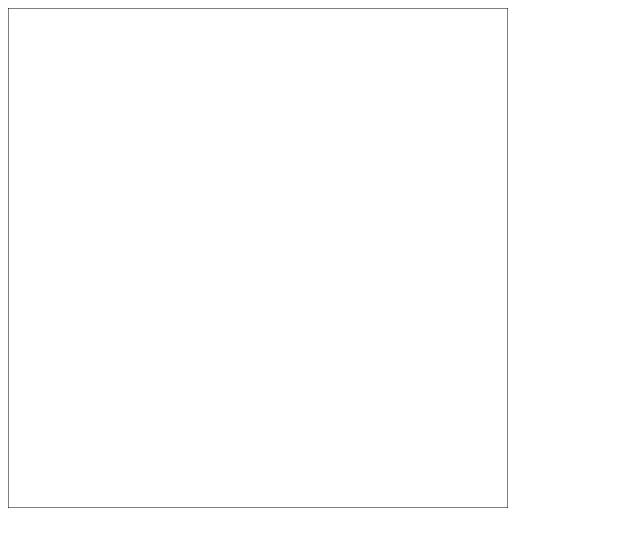
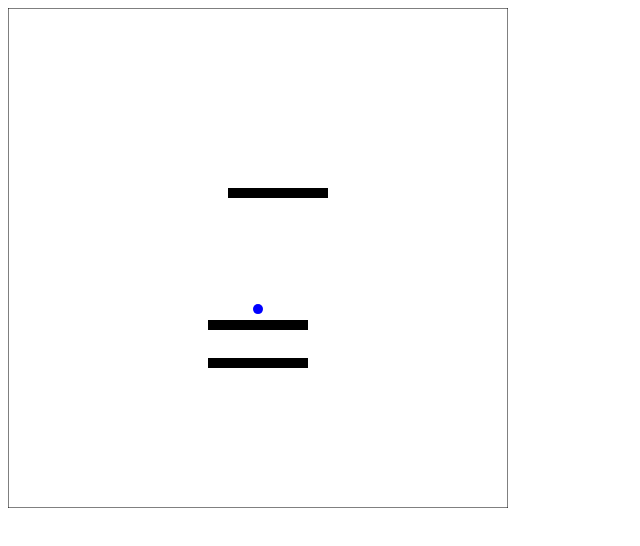
Before and after one commit to sasharad/doodle_jump, a plain HTML site: page index.html in a window 1280 px wide. Shown: the whole page, without its empty margins (0-640 px from the left). Drawn offline with nearby package versions, Linux system fonts and the light colour scheme.

Commit message:
VERSION WITH 2 BUGS

```diff
--- a/index.html
+++ b/index.html
@@ -26,17 +26,17 @@
 
         var bottom = height;
 
-        var toppi = 100;
+        var toppi = 220;
 
         var direction = 0
 
         var Ball = function(){
             this.x = width / 2;
-            this.y = height - 10;
+            this.y = 350;
             this.speedX = 0;
             this.speedY = 1;
             this.radius = 5;
-            this.gravity = 0.2;
+            this.gravity = 1;
             this.gravitySpeed = 0;
         }
 
@@ -82,8 +82,10 @@
         }
 
         function acceleration(n) {
-            ball.gravity = n
+            ball.gravity = n;
         }
+
+
 
         Ball.prototype.draw = function () {
             ctx.fillStyle = "blue";
@@ -103,11 +105,11 @@
             if (this.y + this.radius > bottom) {
                 this.y -= this.radius;
                 this.gravitySpeed = 0;
-                acceleration(-0.12);
+                acceleration(-0.042);
             }
 
             if (this.y < height - toppi) {
-                acceleration(0.1);
+                acceleration(0.04);
             }
 
             if (this.x + this.radius > width) {
@@ -135,73 +137,61 @@
 
         Block.prototype.move = function(){
             this.x += this.speedX;
-            this.y += this.speedY
+            this.y += this.speedY;
 
-            if(ball.y < 0){
-                this.speedY = 1;
-                console.log("ek");
+            bottom = this.y;
 
 
-            } else {
-                this.speedY = 0
-            }
-        }
-
-        Ball.prototype.checkcollision = function(){
-            for (var i = 0; i < block.width; i++) {
-                if (distance(this.x - i, this.y - 2, block.x, block.y) < 2) {
-                    bottom = this.y + 3;
-                    toppi = block1.y - 10;
+            if (this.speedY > 0) {
+                if (ballUp > 60) {
+                    this.speedY = 0
+                    ballUp = 0
                 }
-            }
-            if (this.x < block.x && this.y > block.y - 5 ||
-            this.x > block.x + block.width && this.y > block.y - 5 ||
-            this.x < block1.x && this.y > block1.y - 5 && this.y < block1.y + 5 ||
-            this.x > block1.x + block1.width && this.y > block1.y - 5 && this.y < block1.y + 5||
-            this.x < block2.x && this.y > block2.y - 5 && this.y < block2.y + 5 ||
-            this.x > block2.x + block2.width && this.y > block2.y - 5 && this.y < block2.y + 5) {
-                    bottom = height;
-                    toppi = 100;
+                ballUp++
             }
 
-            for (var i = 0; i < block.width; i++) {
-                if (distance(this.x - i, this.y - 2, block1.x, block1.y) < 2) {
-                    bottom = this.y + 3;
-                    toppi = block.y;
-                }
+            if (ball.x > block1.x && ball.y < block1.height ) {
+                bottom = block1
+
             }
 
+
             for (var i = 0; i < block.width; i++) {
-                if (distance(this.x - i, this.y - 2, block2.x, block2.y) < 2) {
-                    bottom = this.y + 3;
-                    toppi = block.y + 180;
+                if (distance(ball.x - i, ball.y - 2, this.x, this.y) < 2) {
+
+                    ball.speedY = -ball.speedY;
+                    this.speedY = 1;
                 }
             }
 
         }
 
+
         ball = new Ball();
-        block1 = new Block(150, 250);
+        block1 = new Block(200, 250);
         block = new Block(200, 350);
-        block2 = new Block(220, 100);
+        block2 = new Block(220, 180);
 
         blocksDraw = function(){
+            block.draw(),
             block1.draw(),
-            block.draw(),
             block2.draw()
+        }
+
+        blocksMove = function(){
+            block2.move();
+            block.move();
+            block1.move();
         }
 
 
         function gameLoop() {
             ctx.clearRect(0, 0, width, height);
             drawBorder();
-            block.move();
-            block1.move();
-            block2.move();
+            blocksMove()
             ball.move();
             ball.draw();
             blocksDraw();
-            ball.checkcollision();
             timeoutId();
         }
 
```
